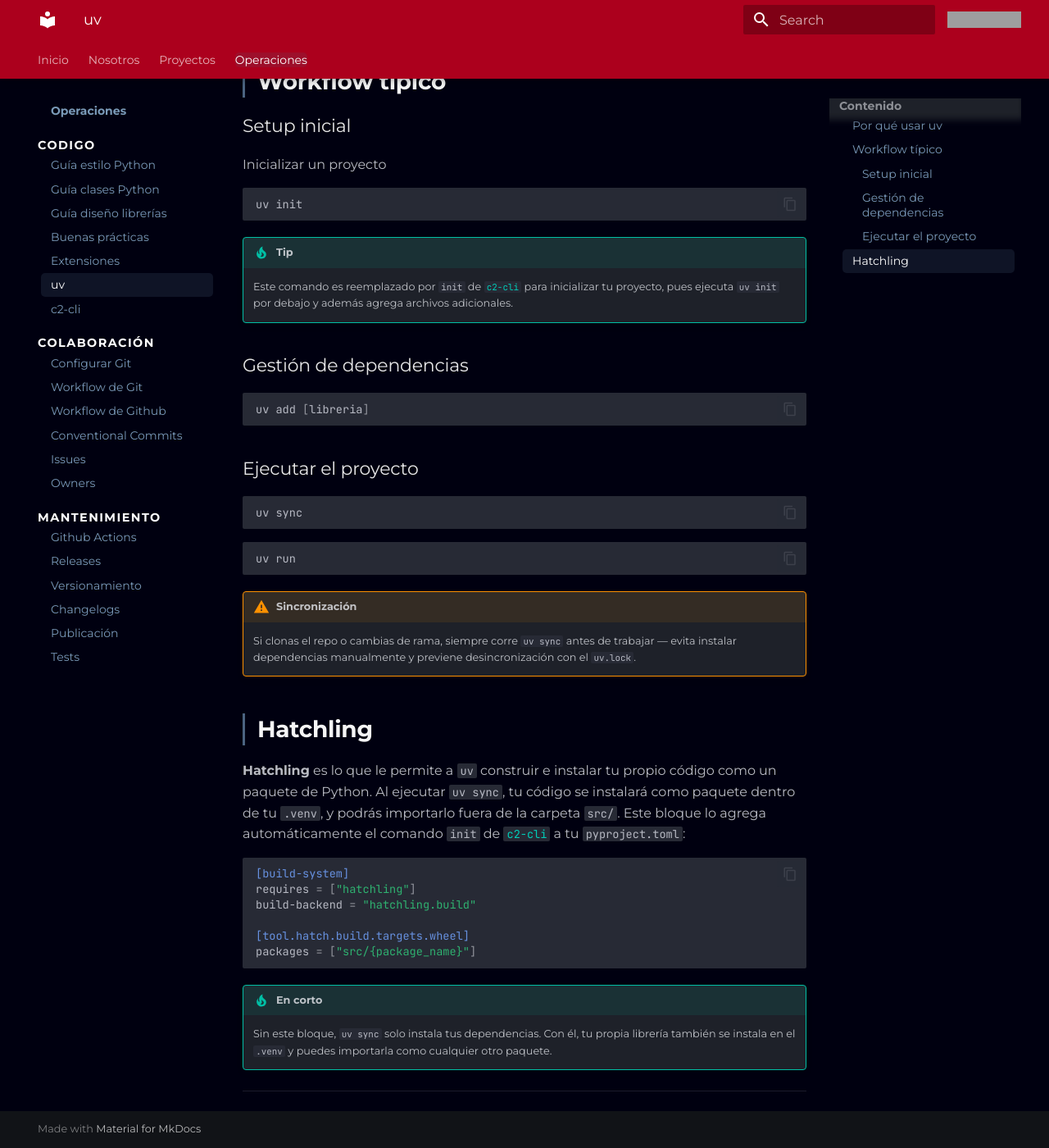
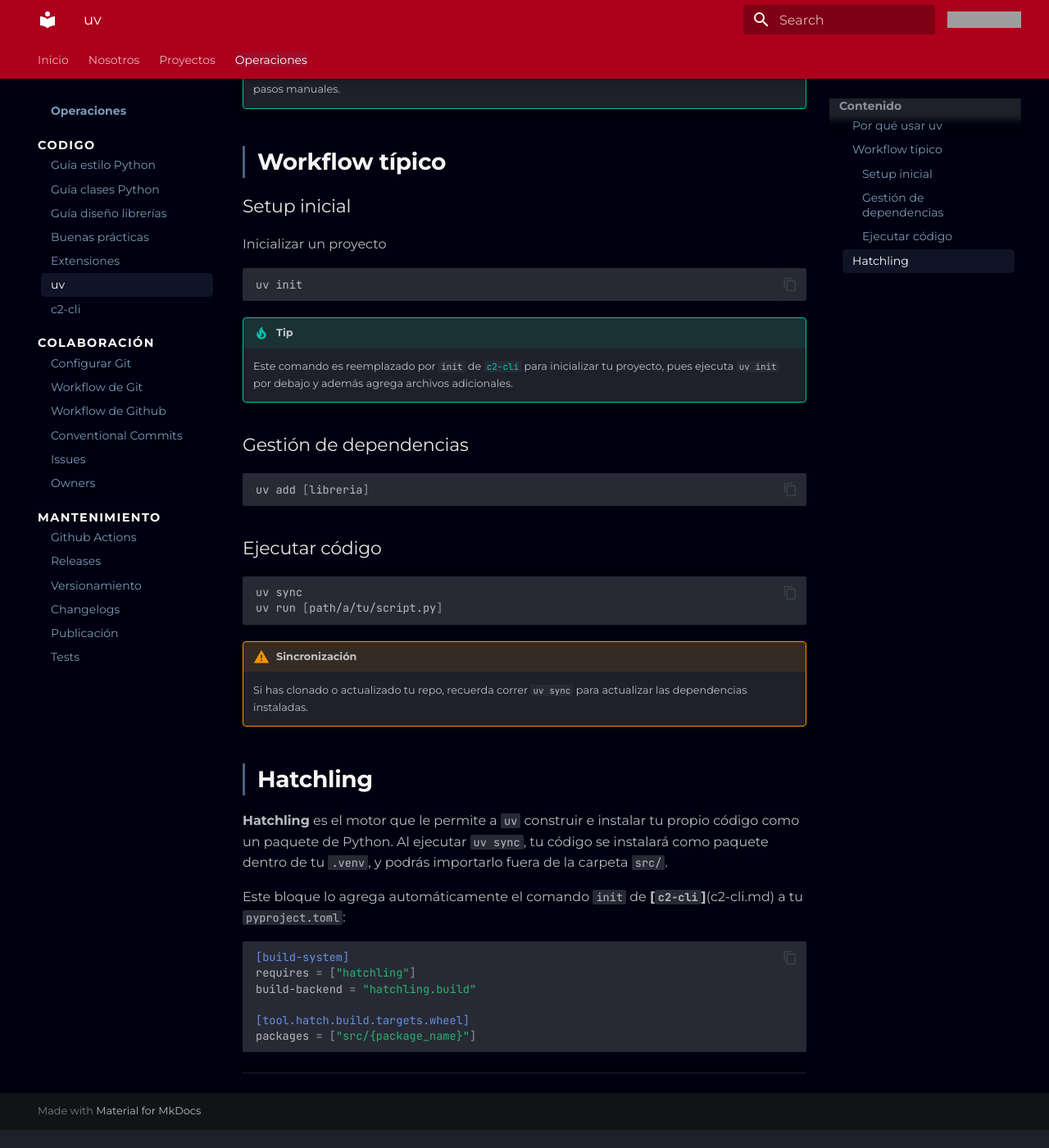
Before and after one commit to c2-circulo-desarrolladores/c2-core, an MkDocs documentation site: the page built from docs/operaciones/codigo/uv.md, in a window 1280 px wide and 1400 px high, scrolled down 890 px. Shown: the whole window at 82% size. Built offline with MkDocs 1.6.1 and Material for MkDocs 9.7.7, drawn with Linux system fonts in a browser that asks for light colours; after the commit the page ends 2268 px from its top, so only the background shows below that; some of the changed text lies outside the part shown; grey boxes are pictures that could not be loaded.

Commit message:
fix(ops): añadir comando para instalar uv y simplificar explicación

````diff
--- a/docs/operaciones/codigo/uv.md
+++ b/docs/operaciones/codigo/uv.md
@@ -5,6 +5,12 @@
 En corto, **uv** crea y gestiona un entorno virtual (`.venv`) a partir de las dependencias declaradas en el `pyproject.toml`, garantizando que ese entorno sea idéntico entre máquinas y evitando el problema de "funciona en mi máquina".
 
 Documentación oficial [aquí](https://docs.astral.sh/uv/)
+
+Para instalarlo desde Windows:
+
+```powershell
+powershell -ExecutionPolicy ByPass -c "irm https://astral.sh/uv/install.ps1 | iex"
+```
 
 ## Por qué usar `uv`
 
@@ -34,23 +40,22 @@
 uv add [libreria]
 ```
 
-### Ejecutar el proyecto
+### Ejecutar código
 
 ```shell
 uv sync
-```
-
-```shell
-uv run
+uv run [path/a/tu/script.py]
 ```
 
 !!! warning "Sincronización"
-    Si clonas el repo o cambias de rama, siempre corre `uv sync` antes de trabajar — evita instalar dependencias manualmente y previene desincronización con el `uv.lock`.
+    Si has clonado o actualizado tu repo, recuerda correr `uv sync` para actualizar las dependencias instaladas.
 
 
 ## Hatchling
 
-**Hatchling** es lo que le permite a `uv` construir e instalar tu propio código como un paquete de Python. Al ejecutar `uv sync`, tu código se instalará como paquete dentro de tu `.venv`, y podrás importarlo fuera de la carpeta `src/`. Este bloque lo agrega automáticamente el comando `init` de [`c2-cli`](c2-cli.md) a tu `pyproject.toml`:
+**Hatchling** es el motor que le permite a `uv` construir e instalar tu propio código como un paquete de Python. Al ejecutar `uv sync`, tu código se instalará como paquete dentro de tu `.venv`, y podrás importarlo fuera de la carpeta `src/`.
+
+Este bloque lo agrega automáticamente el comando `init` de **[`c2-cli`]**(c2-cli.md) a tu `pyproject.toml`:
 
 ```toml
 [build-system]
@@ -60,6 +65,3 @@
 [tool.hatch.build.targets.wheel]
 packages = ["src/{package_name}"]
 ```
-
-!!! tip "En corto"
-    Sin este bloque, `uv sync` solo instala tus dependencias. Con él, tu propia librería también se instala en el `.venv` y puedes importarla como cualquier otro paquete.
````
